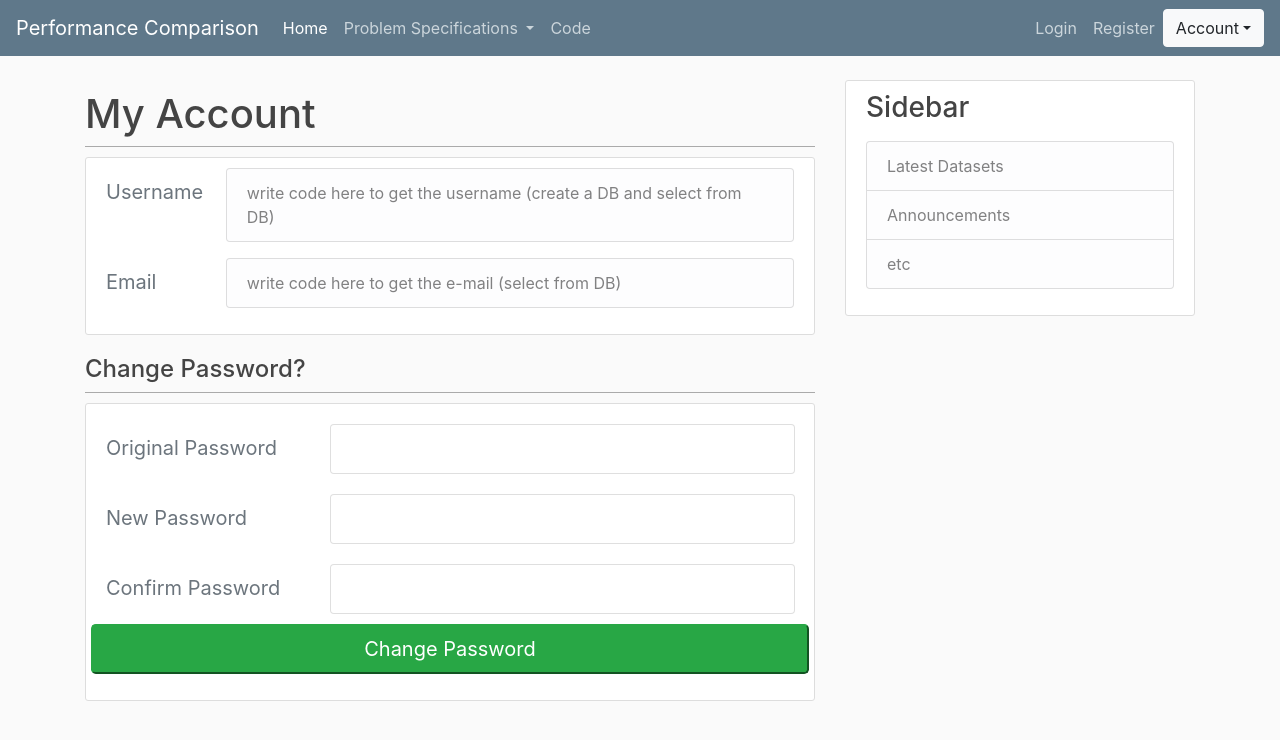
After one commit to CarolinaRoberts/group_website2, a Django app: template group_project/compare/templates/compare/myaccount.html in a window 1280 px wide. The commit adds this page. Shown: the top 740 px of the page. Run offline with Django 3.2, Linux system fonts and the light colour scheme; the template is opened without the code that fills it, so the values that code supplies are empty; some libraries are stand-ins or nearby versions.

Commit message:
myaccount update

```diff
--- a/group_project/compare/templates/compare/base.html
+++ b/group_project/compare/templates/compare/base.html
@@ -57,6 +57,16 @@
                     <a class="nav-item nav-link" href="{% url 'register' %}">Register</a>
                     {% endif %}
                   </div>
+        <!--(when have DB, write the code here) After login, hide login and register, show the my account dropdown list -->
+            <div class="dropdown show">
+                    <a class="btn btn-outline-light dropdown-toggle" href="#" role="button" id="dropdownMenuLink" data-toggle="dropdown" aria-haspopup="true" aria-expanded="false">Account</a>
+                    <div class="dropdown-menu" aria-labelledby="dropdownMenuLink">
+                        <a class="dropdown-item" href="{% url 'compare-myaccount' %}">My Account</a>
+                        <a class="dropdown-item" href="{% url 'compare-solutions' %}">Submitted Solutions</a>
+                        <a class="dropdown-item" href="{% url 'compare-problems' %}">Submitted Problems</a>
+                        <a class="dropdown-item" href="{% url 'compare-favourite' %}">Favourite Problems</a>
+                    </div>
+            </div>
           <!-- <form class="form-inline my-2 my-lg-0">
             <input class="form-control mr-sm-2" type="search" placeholder="Search" aria-label="Search">
             <button class="btn btn-outline-success my-2 my-sm-0" type="submit">Search</button>
--- /dev/null
+++ b/group_project/compare/templates/compare/myaccount.html
@@ -0,0 +1,52 @@
+{% extends "compare/base.html" %}
+{% block content %}
+    <div class="select2-container">
+        <div style="margin: 10px 0;border-bottom:1px solid #aaa;">
+            <h1>My Account</h1>
+        </div>
+    <form class="text-muted content-section">
+        <div class="form-group row">
+            <label for="staticUsername" class="col-sm-2 col-form-label col-form-label-lg">Username</label>
+            <div class="col-sm-10">
+                <ul class="list-group">
+                    <li class="list-group-item list-group-item-light">
+                         write code here to get the username (create a DB and select from DB)
+                    </li>
+                </ul>
+            </div>
+        </div>
+        <div class="form-group row">
+            <label for="staticEmail" class="col-sm-2 col-form-label col-form-label-lg">Email</label>
+            <div class="col-sm-10">
+                <ul class="list-group">
+                    <li class="list-group-item list-group-item-light">
+                        write code here to get the e-mail (select from DB)
+                    </li>
+                </ul>
+            </div>
+        </div>
+    </form>
+    <div style="border-bottom:1px solid #aaa;margin: 10px 0;">
+        <h4>Change Password?</h4>
+    </div>
+    <div>
+        <form class="text-muted content-section">
+            <div class="form-group row">
+                <label style="margin: 10px 0;" for="OriginalPassword" class="col-sm-4 col-form-label col-form-label-lg">Original Password</label>
+                <div class="input-group-lg">
+                    <input style="margin: 10px 0;width: 465px " class=" list-group-item" type="password" name="Opwd">
+                </div>
+                <label style="margin: 10px 0;" for="NewPassword" class="col-sm-4 col-form-label col-form-label-lg">New Password</label>
+                <div class="input-group-lg">
+                    <input style="margin: 10px 0;width: 465px " class=" list-group-item" type="password" name="Npwd">
+                </div>
+                <label style="margin: 10px 0;" for="ConfirmPassword" class="col-sm-4 col-form-label col-form-label-lg">Confirm Password</label>
+                <div class="input-group-lg">
+                    <input style="margin: 10px 0;width: 465px " class=" list-group-item" type="password" name="Cpwd">
+                </div>
+                <input type="submit" value="Change Password" class="btn-success btn-lg btn-block " onclick="window.location.href='{% url 'compare-home' %}'">
+            </div>
+        </form>
+    </div>
+    </div>
+{% endblock content %}
--- a/group_project/compare/urls.py
+++ b/group_project/compare/urls.py
@@ -6,4 +6,8 @@
     path('about/', views.about, name='compare-about'),
     path('datasets/', views.datasets, name='compare-datasets'),
     path('information/', views.information, name='compare-information'),
+    path('myaccount/', views.myaccount, name='compare-myaccount'),
+    path('solutions/',views.solutions,name='compare-solutions'),
+    path('problems/',views.problems,name="compare-problems"),
+    path('favourite/',views.favourite,name='compare-favourite'),
 ]
```
Also changed, not shown: group_project/compare/templates/compare/favourite.html (added, +24 -0 lines), group_project/compare/templates/compare/problems.html (added, +24 -0 lines), group_project/compare/templates/compare/solutions.html (added, +24 -0 lines), group_project/compare/views.py (+53 -8 lines).
